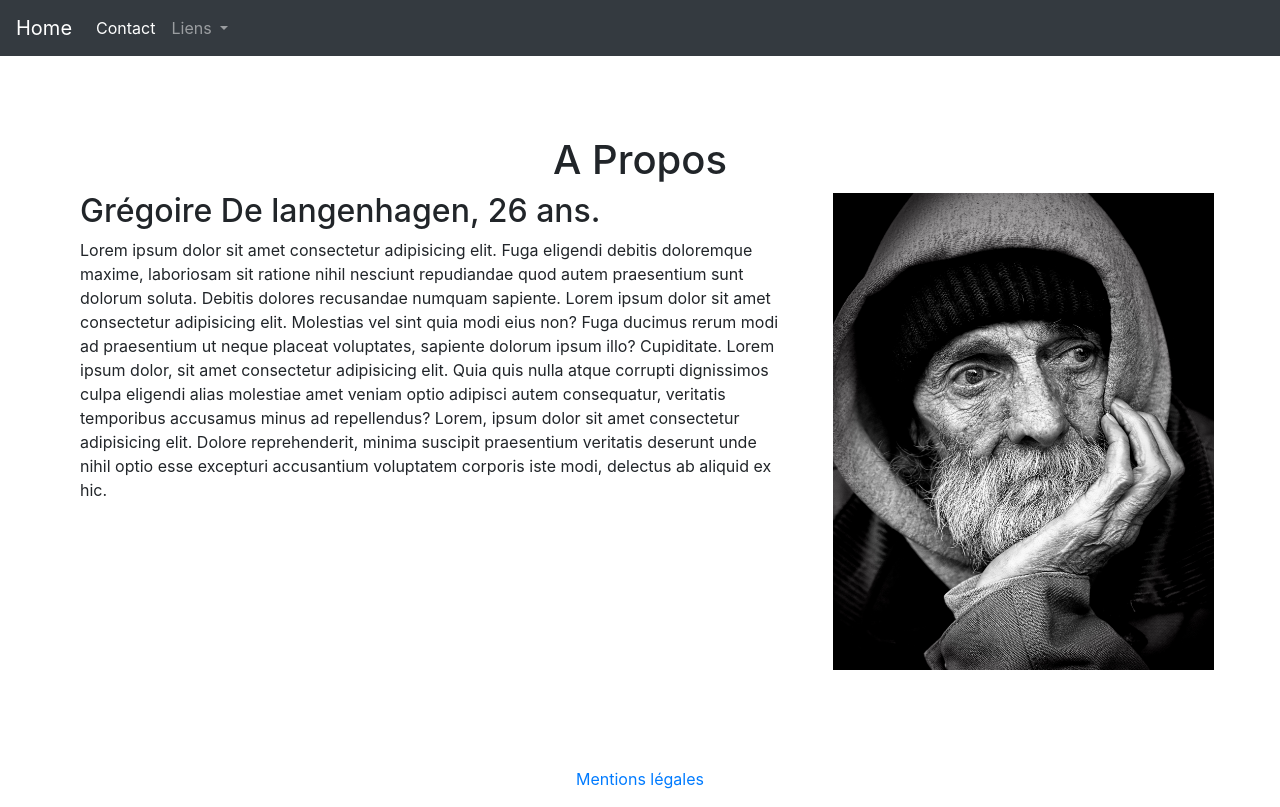
After one commit to gregoire-tech/portfolio_delangenhagen_gregoire, a PHP site: page /A_propos.html in a window 1280 px wide. The commit adds this page. Run offline with PHP 8.4, Linux system fonts and the light colour scheme.

```diff
--- /dev/null
+++ b/A_propos.html
@@ -0,0 +1,87 @@
+<html lang="fr">
+<head>
+    <meta charset="UTF-8">
+    <meta name="viewport" content="width=device-width, initial-scale=1.0">
+    <meta http-equiv="X-UA-Compatible" content="ie=edge">
+    <title>Portfolio Grégoire</title>
+    <!-- -- ajuster a la taille d'ecran ---->
+    <meta name="viewport" content="width=device-width, initial-scale=1">
+    <!-- -- bootstrap jquerry ---->
+    <script src="https://ajax.googleapis.com/ajax/libs/jquery/3.4.1/jquery.min.js"></script>
+    <script src="https://code.jquery.com/jquery-3.4.1.slim.min.js" integrity="sha384-J6qa4849blE2+poT4WnyKhv5vZF5SrPo0iEjwBvKU7imGFAV0wwj1yYfoRSJoZ+n" crossorigin="anonymous"></script>
+    <link rel="stylesheet" href="https://stackpath.bootstrapcdn.com/bootstrap/4.4.1/css/bootstrap.min.css" integrity="sha384-Vkoo8x4CGsO3+Hhxv8T/Q5PaXtkKtu6ug5TOeNV6gBiFeWPGFN9MuhOf23Q9Ifjh" crossorigin="anonymous">
+    <script src="https://stackpath.bootstrapcdn.com/bootstrap/4.4.1/js/bootstrap.min.js" integrity="sha384-wfSDF2E50Y2D1uUdj0O3uMBJnjuUD4Ih7YwaYd1iqfktj0Uod8GCExl3Og8ifwB6" crossorigin="anonymous"></script>
+    <script src="https://cdn.jsdelivr.net/npm/popper.js@1.16.0/dist/umd/popper.min.js" integrity="sha384-Q6E9RHvbIyZFJoft+2mJbHaEWldlvI9IOYy5n3zV9zzTtmI3UksdQRVvoxMfooAo" crossorigin="anonymous"></script>
+    <link rel="stylesheet" href="https://stackpath.bootstrapcdn.com/bootstrap/4.4.1/css/bootstrap.min.css" integrity="sha384-Vkoo8x4CGsO3+Hhxv8T/Q5PaXtkKtu6ug5TOeNV6gBiFeWPGFN9MuhOf23Q9Ifjh" crossorigin="anonymous">
+    <!-- -- police ---->
+
+    <!-- -- relier doc html+css ---->
+    <link rel="stylesheet" media="screen" href="index.css">
+</head>
+
+<body>
+<header>
+<!-- -- barre de navigation ---->
+    <nav class="navbar navbar-expand-lg navbar-dark bg-dark">
+        <!-- -- bouton de navigation et bouton home ---->
+    <a class="navbar-brand" href="index.html">Home</a>
+    <button class="navbar-toggler" type="button" data-toggle="collapse" data-target="#navbarSupportedContent" aria-controls="navbarSupportedContent" aria-expanded="false" aria-label="Toggle navigation">
+        <span class="navbar-toggler-icon"></span>
+    </button>
+        <!-- -- bouton de navigation et bouton home f ---->
+
+    <!-- -- bouton de navigation ---->
+    <div class="collapse navbar-collapse" id="navbarSupportedContent">
+        <ul class="navbar-nav mr-auto">
+        <li class="nav-item active">
+            <a class="nav-link" href="mailto:greg_degaine@hotmail.fr">Contact <span class="sr-only">(current)</span></a>
+        </li>
+        <li class="nav-item dropdown">
+            <a class="nav-link dropdown-toggle" href="#" id="navbarDropdown" role="button" data-toggle="dropdown" aria-haspopup="true" aria-expanded="false">
+            Liens
+            </a>
+            <div class="dropdown-menu" aria-labelledby="navbarDropdown">
+            <a class="dropdown-item" href="A_propos.html">A propos</a>
+            <a class="dropdown-item" href="Recommandation.html">Recommandation</a>
+            <a class="dropdown-item" href="Competence.html">Compétences et Formations</a>
+            <div class="dropdown-divider"></div>
+            <a class="dropdown-item" href="Mentions_legales.html">Mentions légales</a>
+            </div>
+        </li>
+    </div>
+    </nav>
+<!-- -- barre de navigation f ---->
+</header>
+
+<!-- -- block central ---->
+<section class="blockcentral ">
+    <div ><h1>A Propos</h1></div>
+    <div class="row">
+        <div class="col-md-8 col-12 pr-5">
+            <article><h2>Grégoire De langenhagen, 26 ans.</h2>
+            <p class="">Lorem ipsum dolor sit amet consectetur adipisicing elit.
+                 Fuga eligendi debitis doloremque maxime, laboriosam sit ratione nihil nesciunt repudiandae quod autem praesentium sunt dolorum soluta.
+                  Debitis dolores recusandae numquam sapiente. Lorem ipsum dolor sit amet consectetur adipisicing elit. Molestias vel sint quia modi eius non?
+                   Fuga ducimus rerum modi ad praesentium ut neque placeat voluptates, sapiente dolorum ipsum illo? Cupiditate.
+                Lorem ipsum dolor, sit amet consectetur adipisicing elit. Quia quis nulla atque corrupti dignissimos culpa eligendi alias molestiae amet veniam optio adipisci autem consequatur,
+                 veritatis temporibus accusamus minus ad repellendus?
+                Lorem, ipsum dolor sit amet consectetur adipisicing elit. Dolore reprehenderit, minima suscipit praesentium veritatis deserunt unde nihil optio esse excepturi accusantium voluptatem corporis iste modi,
+                delectus ab aliquid ex hic.</p>
+            </article>
+        </div>
+
+        <div class="col-md-4 align-self-center col-12 jpg">
+            <a href="A_propos.html"><img src="old.jpg" class="imageResponsive" alt="A propos"></a>
+        </div>
+    </div>
+</section>
+
+
+    <!-- Footer -->
+<footer class="page-footer font-small blue">
+    <div class="footer-copyright text-center py-3">
+      <a href="Mentions_legales.html"> Mentions légales</a>
+    </div>
+  </footer>
+  <!-- Footer f -->
+</body></html>
--- a/Mentions_legales.html
+++ /dev/null
@@ -1 +0,0 @@
-Mentions_legales.html
--- a/index.css
+++ b/index.css
@@ -5,4 +5,7 @@
 .col-md .col-md-8 .col-md-4{border-color: cornsilk;}
 .icon{padding: 0.3em;margin: 0%;}
 .container{padding: 0%;}
+
 @media screen and (max-width: 500px) {.blockcentral{padding: 0px;  margin: 16px;}}
+
+h1 {text-align: center;}
```
Also changed, not shown: 10.jpg, 11.jpg, town.jpg (added), 6 other files.
